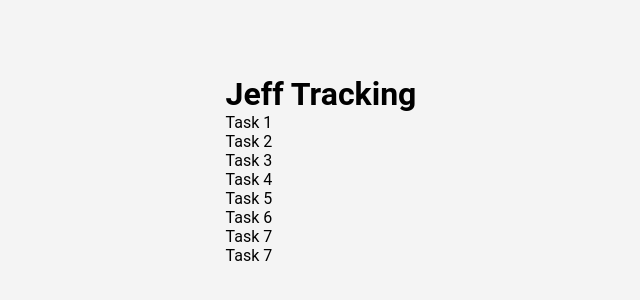
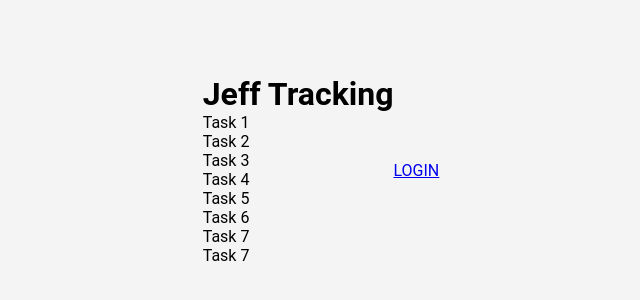
Before and after one commit to tetebe333/jeff-tracker, a plain HTML site: page index.html in a window 1280 px wide. Shown: the part 230-530 px from the top of the page, without its empty margins (319-959 px from the left). Drawn offline with Linux system fonts and the light colour scheme.

Commit message:
Added login

```diff
--- a/index.html
+++ b/index.html
@@ -21,6 +21,8 @@
         </ul>
     </div>
 
+    <div><a href="login.html">LOGIN</a></div>
+
     <script src="script.js"></script>
 </body>
 </html>
```
